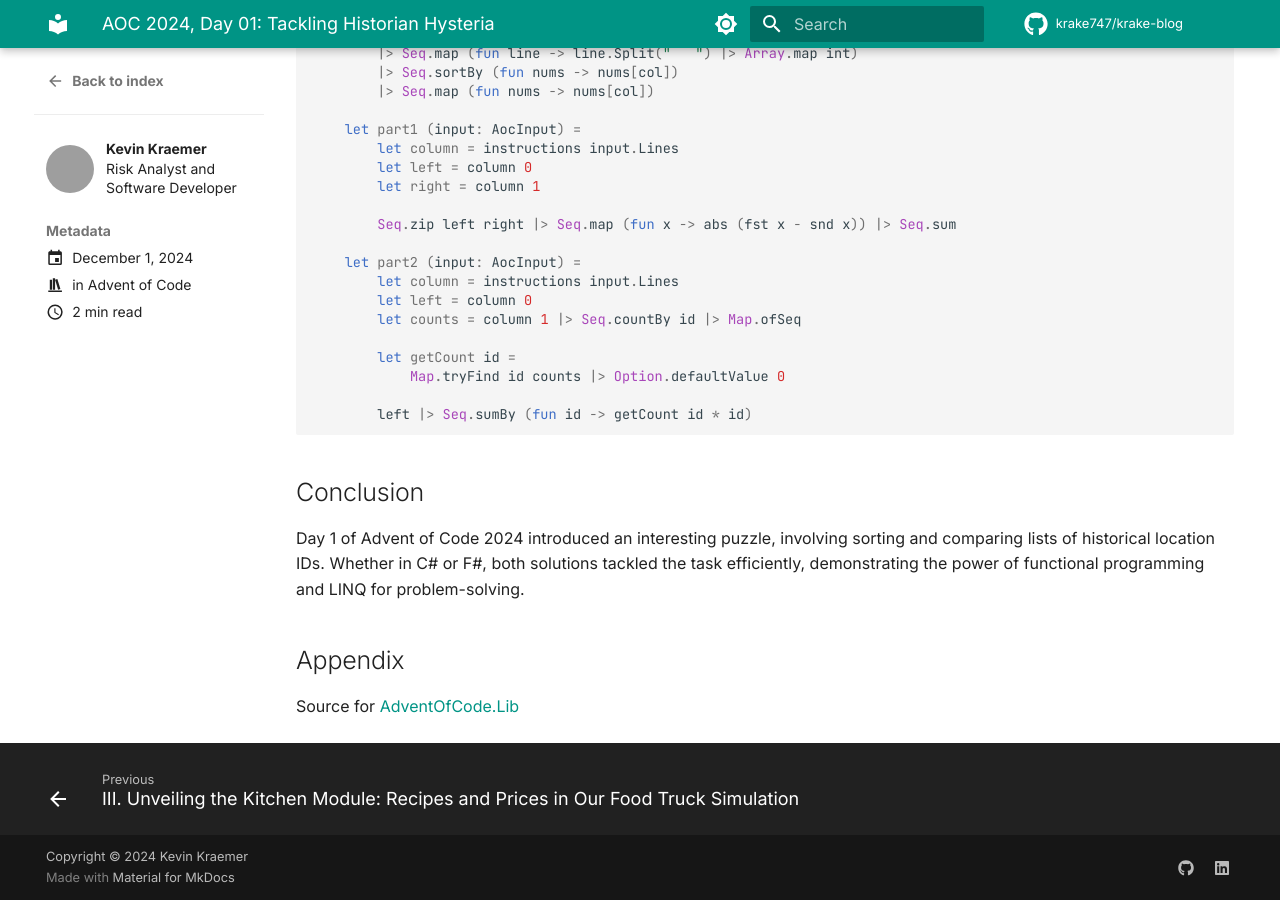
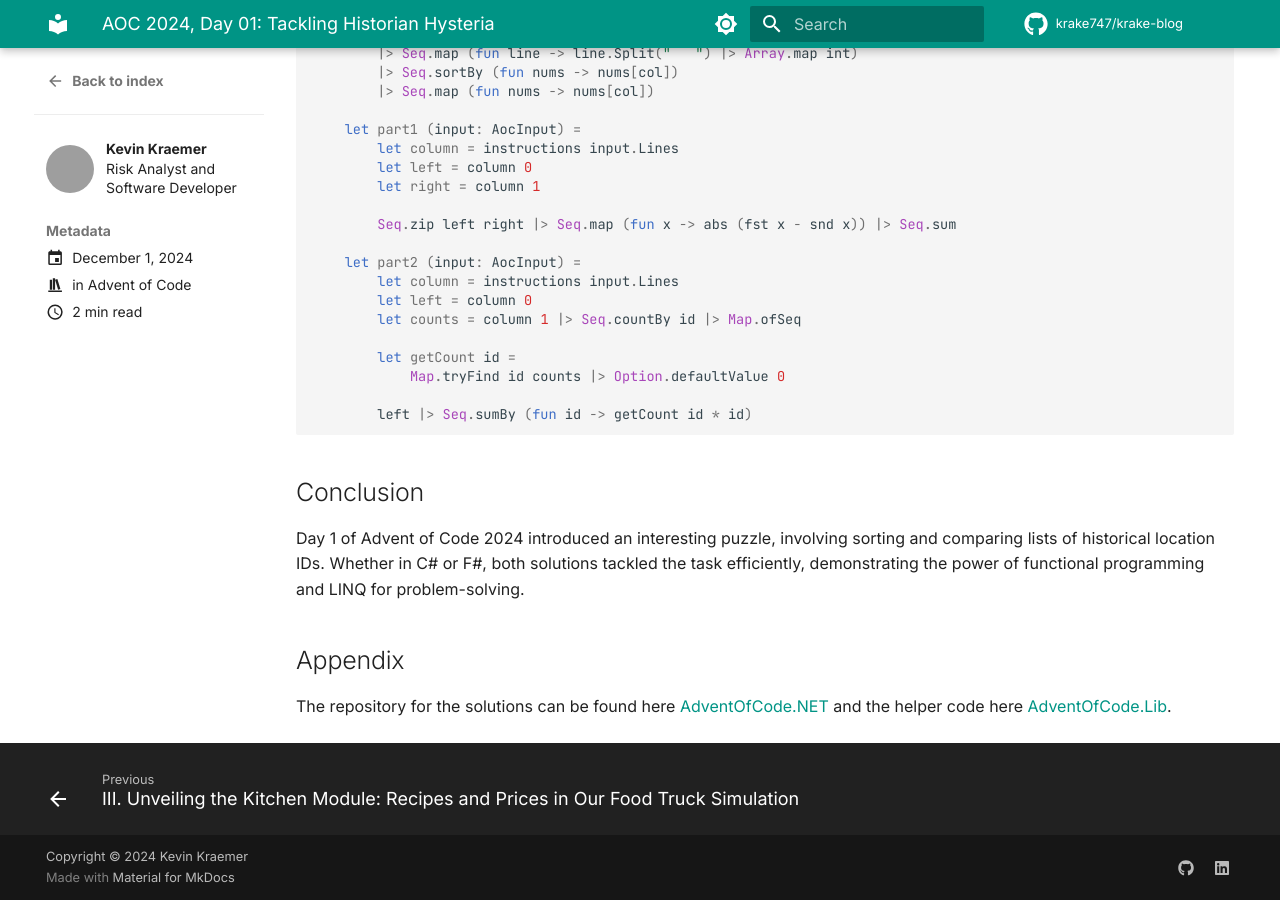
Before and after one commit to krake747/krake-blog, an MkDocs documentation site: the page built from docs/blog/posts/001_aoc_2024_01.md, in a window 1280 px wide and 900 px high, scrolled down 1719 px. Built offline with MkDocs 1.6.1 and Material for MkDocs 9.7.7, drawn with Linux system fonts in a browser that asks for light colours; comment, search, counter and statistics services are not loaded; grey boxes are pictures that could not be loaded.

Commit message:
feat(blog, aoc): update tags and sources

```diff
--- a/docs/blog/posts/001_aoc_2024_01.md
+++ b/docs/blog/posts/001_aoc_2024_01.md
@@ -111,4 +111,4 @@ Day 1 of Advent of Code 2024 introduced an interesting puzzle, involving sorting
 
 ## Appendix
 
-Source for [AdventOfCode.Lib](/krake-blog/snippets/aoc/library/)
+The repository for the solutions can be found here [AdventOfCode.NET](https://github.com/krake747/csharp-advent-of-code/tree/main/dotnet) and the helper code here [AdventOfCode.Lib](/krake-blog/snippets/aoc/library/).
```
Also changed, not shown: other parts of docs/blog/posts/001_aoc_2024_01.md (+1 -1 lines).
